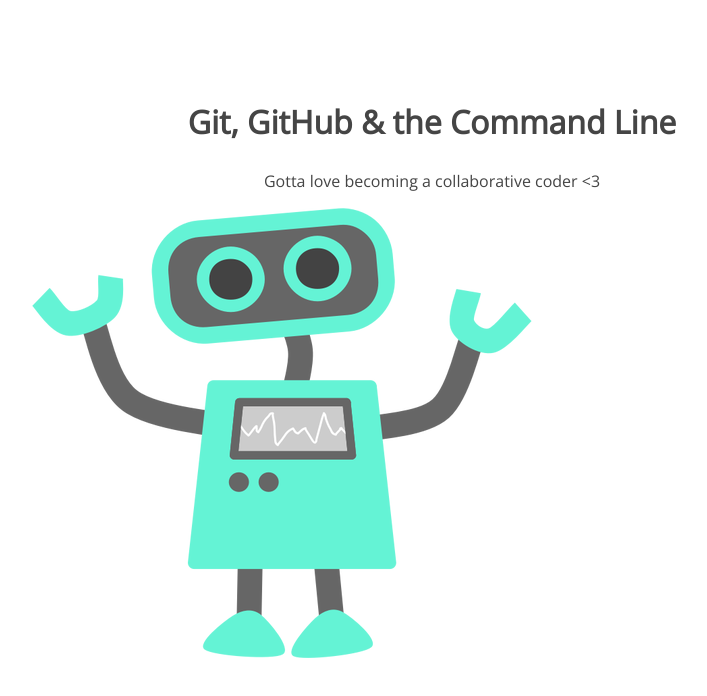
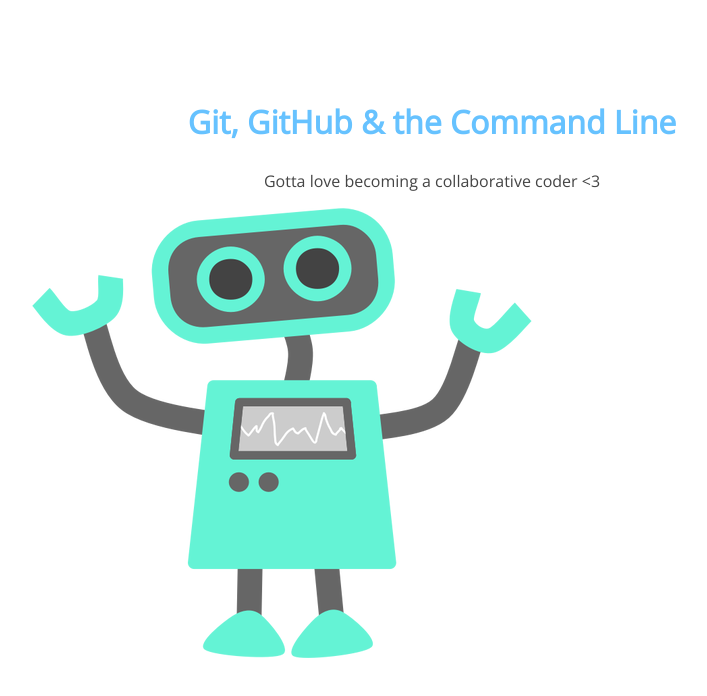
Before and after one commit to Cmaclean1/105-project, a plain HTML site: page index.html in a window 1280 px wide. Shown: the whole page, without its empty margins (208-915 px from the left). Drawn offline with nearby package versions, Linux system fonts and the light colour scheme.

Commit message:
h1 change to blue

```diff
--- a/css/style.css
+++ b/css/style.css
@@ -10,6 +10,7 @@ section p {
 section h1 {
 	font: 32px 'Open Sans';
 	font-weight: bold;
+	color: #66c2ff;
 }
 section p {
 	font: 16px 'Open Sans';
```
